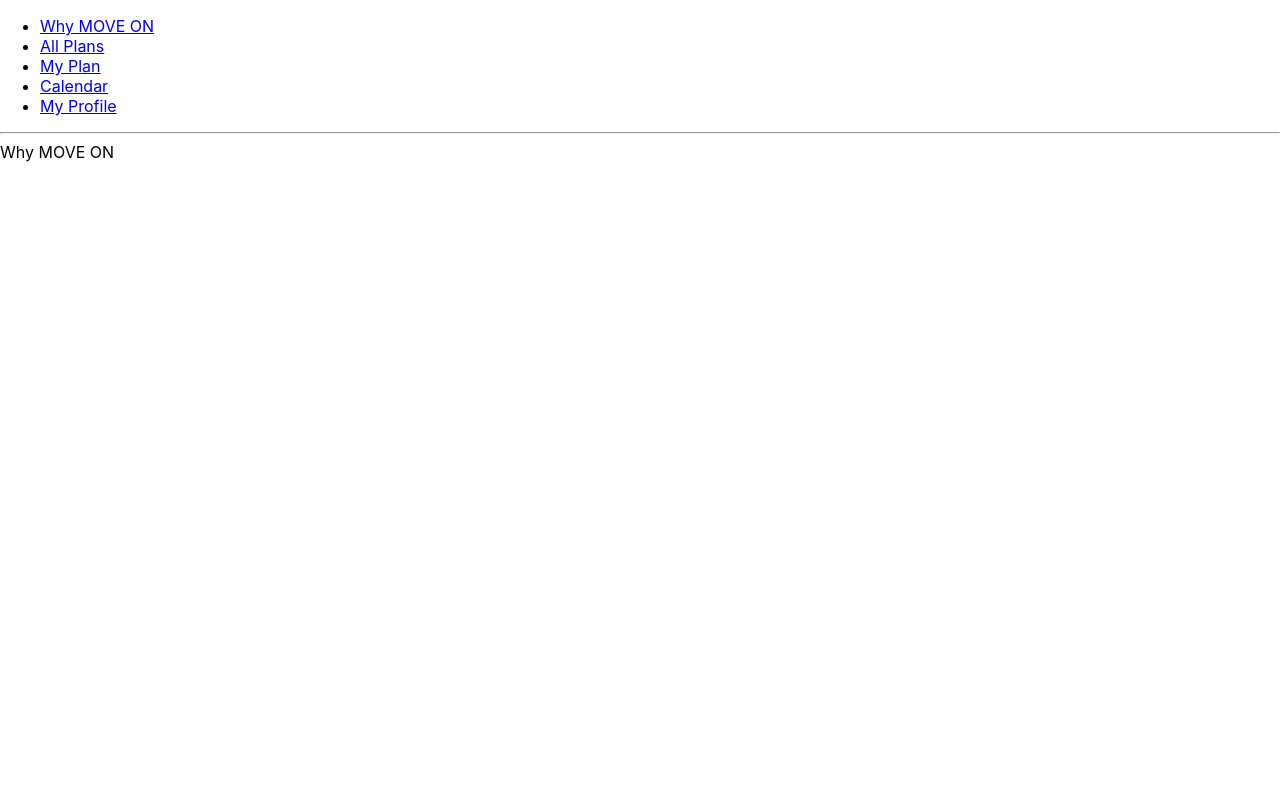
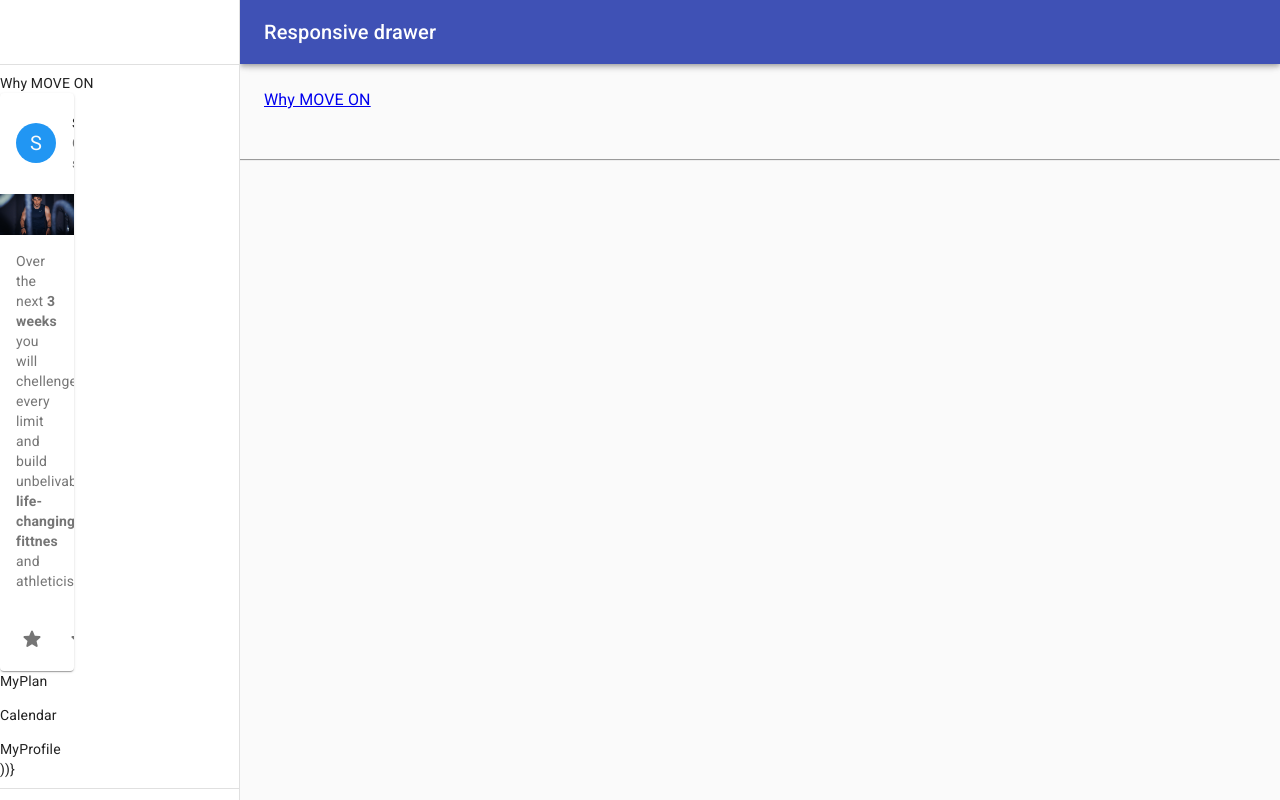
Before and after one commit to infoshareacademy/jfdz13-team2-app, a React (Create React App) app in the folder team2-app/: page / in a window 1280 px wide. Built offline with nearby package versions, Linux system fonts and the light colour scheme.

Commit message:
Nav from Material UI adjusting

```diff
--- a/team2-app/src/App.js
+++ b/team2-app/src/App.js
@@ -1,7 +1,6 @@
 import React from "react";
 import "./App.css";
 import { BrowserRouter, Switch, Route } from "react-router-dom";
-import NavContainer from "./Components/Navigation/NavContainer";
 import AllPlans from "./Components/AllPlans/AllPlans";
 import Calendar from "./Components/Calendar/Calendar";
 import MyPlan from "./Components/MyPlan/MyPlan";
@@ -11,6 +10,7 @@
 import Footer from "./Components/Footer";
 
 import CenteredGrid from "./Components/AllPlans/AllPlans";
+import Navigation from "./Components/Navigation/Nav";
 
 // import ResponsiveDrawer from "./Components/Nav";
 
@@ -18,7 +18,7 @@
   return (
     <BrowserRouter>
       <div>
-        <NavContainer />
+        <Navigation />
         <hr />
         <Switch>
           <Route exact path="/" component={WhyMoveOn} />
--- a/team2-app/src/Components/Navigation/Nav.js
+++ b/team2-app/src/Components/Navigation/Nav.js
@@ -1,30 +1,201 @@
 import React from "react";
+import PropTypes from "prop-types";
+import AppBar from "@material-ui/core/AppBar";
+import CssBaseline from "@material-ui/core/CssBaseline";
+import Divider from "@material-ui/core/Divider";
+import Drawer from "@material-ui/core/Drawer";
+import Hidden from "@material-ui/core/Hidden";
+import IconButton from "@material-ui/core/IconButton";
+import InboxIcon from "@material-ui/icons/MoveToInbox";
+import List from "@material-ui/core/List";
 import { Link } from "react-router-dom";
+import ListItem from "@material-ui/core/ListItem";
+import ListItemIcon from "@material-ui/core/ListItemIcon";
+import ListItemText from "@material-ui/core/ListItemText";
+import MailIcon from "@material-ui/icons/Mail";
+import MenuIcon from "@material-ui/icons/Menu";
+import Toolbar from "@material-ui/core/Toolbar";
+import Typography from "@material-ui/core/Typography";
+import { makeStyles, useTheme } from "@material-ui/core/styles";
+import AllPlans from "../AllPlans/AllPlans";
+import Calendar from "../Calendar/Calendar";
+import MyPlan from "../MyPlan/MyPlan";
+import MyProfile from "../MyProfile/MyProfile";
+import WhyMoveOn from "../WhyMoveOn/WhyMoveOn";
 
-const Navigation = () => {
+const drawerWidth = 240;
+
+const useStyles = makeStyles(theme => ({
+  root: {
+    display: "flex"
+  },
+  drawer: {
+    [theme.breakpoints.up("sm")]: {
+      width: drawerWidth,
+      flexShrink: 0
+    }
+  },
+  appBar: {
+    [theme.breakpoints.up("sm")]: {
+      width: `calc(100% - ${drawerWidth}px)`,
+      marginLeft: drawerWidth
+    }
+  },
+  menuButton: {
+    marginRight: theme.spacing(2),
+    [theme.breakpoints.up("sm")]: {
+      display: "none"
+    }
+  },
+  toolbar: theme.mixins.toolbar,
+  drawerPaper: {
+    width: drawerWidth
+  },
+  content: {
+    flexGrow: 1,
+    padding: theme.spacing(3)
+  }
+}));
+
+const Navigation = props => {
+  const { container } = props;
+  const classes = useStyles();
+  const theme = useTheme();
+  const [mobileOpen, setMobileOpen] = React.useState(false);
+
+  const handleDrawerToggle = () => {
+    setMobileOpen(!mobileOpen);
+  };
+
+  const drawer = (
+    <div>
+      <div className={classes.toolbar} />
+      <Divider />
+      <List>
+        <ListItem button component={WhyMoveOn}>
+          <ListItemIcon></ListItemIcon>
+          <ListItemText />
+        </ListItem>
+        <ListItem button component={AllPlans}>
+          <ListItemIcon></ListItemIcon>
+          <ListItemText />
+        </ListItem>
+        <ListItem button component={MyPlan}>
+          <ListItemIcon></ListItemIcon>
+          <ListItemText />
+        </ListItem>
+        <ListItem button component={Calendar}>
+          <ListItemIcon></ListItemIcon>
+          <ListItemText />
+        </ListItem>
+        <ListItem button component={MyProfile}>
+          <ListItemIcon></ListItemIcon>
+          <ListItemText />
+        </ListItem>
+        ))}
+      </List>
+      <Divider />
+      <List>
+        {["All mail", "Trash", "Spam"].map((text, index) => (
+          <ListItem button key={text}>
+            <ListItemIcon>
+              {index % 2 === 0 ? <InboxIcon /> : <MailIcon />}
+            </ListItemIcon>
+            <ListItemText primary={text} />
+          </ListItem>
+        ))}
+      </List>
+      <Divider />
+      <List></List>
+    </div>
+  );
+
   return (
-    <div>
-      <nav>
-        <ul>
-          <li>
-            <Link to="/">Why MOVE ON</Link>
-          </li>
-          <li>
-            <Link to="/all-plans">All Plans</Link>
-          </li>
-          <li>
-            <Link to="/my-plan">My Plan</Link>
-          </li>
-          <li>
-            <Link to="/calendar">Calendar</Link>
-          </li>
-          <li>
-            <Link to="/my-profile">My Profile</Link>
-          </li>
-        </ul>
+    <div className={classes.root}>
+      <CssBaseline />
+      <AppBar position="fixed" className={classes.appBar}>
+        <Toolbar>
+          <IconButton
+            color="inherit"
+            aria-label="open drawer"
+            edge="start"
+            onClick={handleDrawerToggle}
+            className={classes.menuButton}
+          >
+            <MenuIcon />
+          </IconButton>
+          <Typography variant="h6" noWrap>
+            Responsive drawer
+          </Typography>
+        </Toolbar>
+      </AppBar>
+      <nav className={classes.drawer} aria-label="mailbox folders">
+        {/* The implementation can be swapped with js to avoid SEO duplication of links. */}
+        <Hidden smUp implementation="css">
+          <Drawer
+            container={container}
+            variant="temporary"
+            anchor={theme.direction === "rtl" ? "right" : "left"}
+            open={mobileOpen}
+            onClose={handleDrawerToggle}
+            classes={{
+              paper: classes.drawerPaper
+            }}
+            ModalProps={{
+              keepMounted: true // Better open performance on mobile.
+            }}
+          >
+            {drawer}
+          </Drawer>
+        </Hidden>
+        <Hidden xsDown implementation="css">
+          <Drawer
+            classes={{
+              paper: classes.drawerPaper
+            }}
+            variant="permanent"
+            open
+          >
+            {drawer}
+          </Drawer>
+        </Hidden>
       </nav>
+      <main className={classes.content}>
+        <div className={classes.toolbar} />
+        <Typography paragraph>
+          <Link to="/">Why MOVE ON</Link>
+        </Typography>
+        <Typography paragraph></Typography>
+        <Typography paragraph></Typography>
+        <Typography paragraph></Typography>
+        <Typography paragraph></Typography>
+      </main>
     </div>
   );
 };
 
+// return (
+//   <div>
+//     <nav>
+//       <ul>
+//         <li>
+//           <Link to="/">Why MOVE ON</Link>
+//         </li>
+//         <li>
+//           <Link to="/all-plans">All Plans</Link>
+//         </li>
+//         <li>
+//           <Link to="/my-plan">My Plan</Link>
+//         </li>
+//         <li>
+//           <Link to="/calendar">Calendar</Link>
+//         </li>
+//         <li>
+//           <Link to="/my-profile">My Profile</Link>
+//         </li>
+//       </ul>
+//     </nav>
+//   </div>
+// );
+
 export default Navigation;
--- a/team2-app/src/Components/Navigation/NavContainer.js
+++ /dev/null
@@ -1,13 +0,0 @@
-import React from "react";
-import Navigation from "./Nav";
-import styles from "./NavContainer.module.css";
-
-const NavContainer = () => {
-  return (
-    <div className={styles.navigationContainer}>
-      <Navigation />
-    </div>
-  );
-};
-
-export default NavContainer;
```
